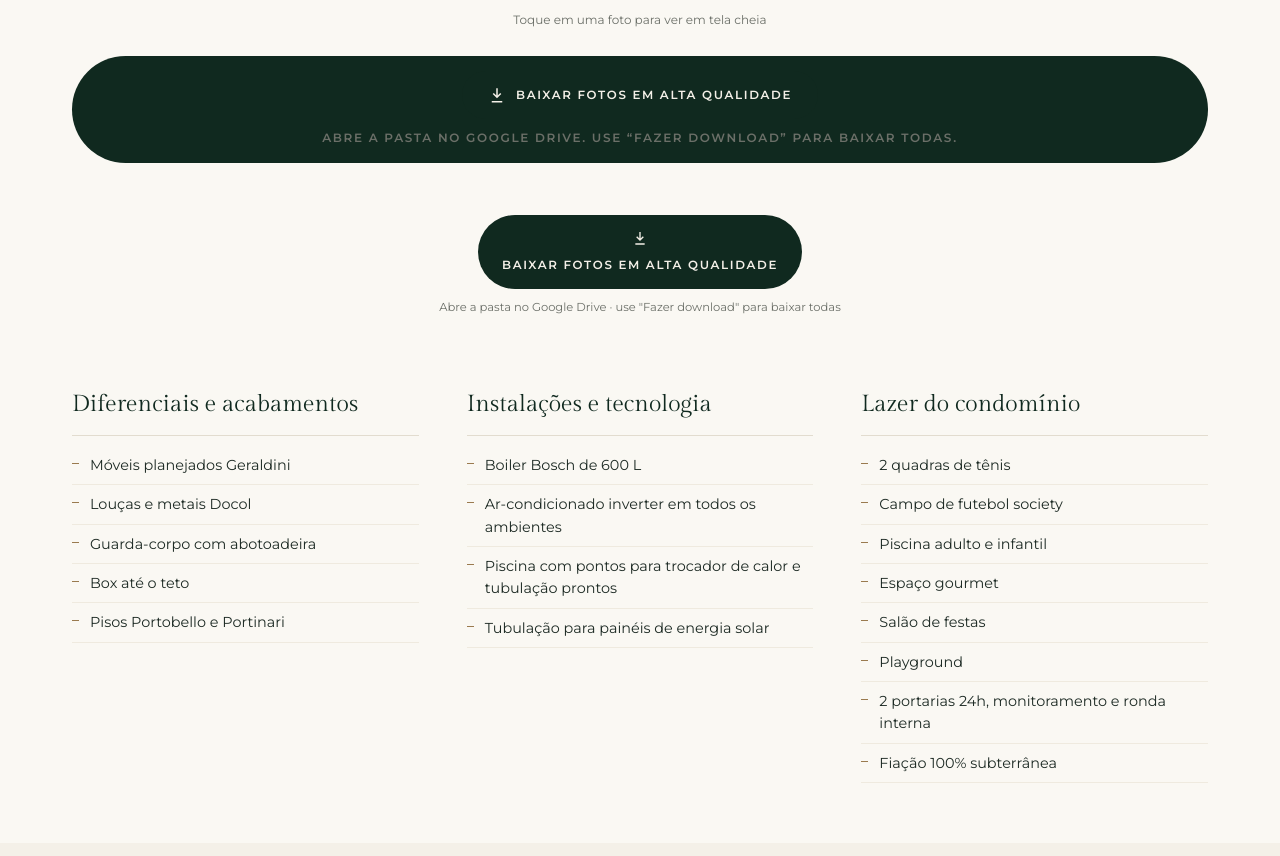
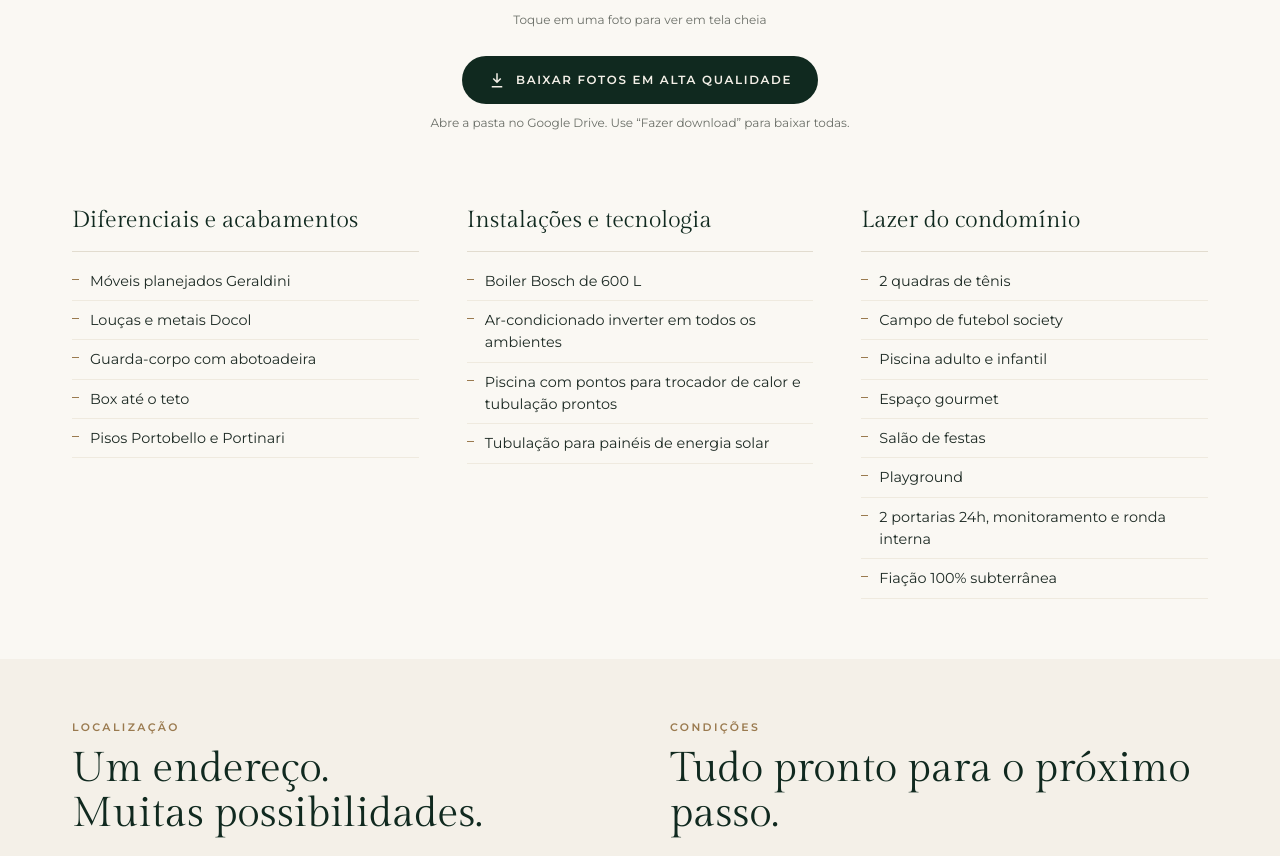
Before and after one commit to agenciaangelo/casas-indaiatuba, a plain HTML site: page corretores/dona-maria-candida/index.html in a window 1280 px wide. Shown: the part 8232-9088 px from the top of the page. Drawn offline with Linux system fonts and the light colour scheme.

Commit message:
Add files via upload

```diff
--- a/corretores/dona-maria-candida/index.html
+++ b/corretores/dona-maria-candida/index.html
@@ -82,10 +82,6 @@ img{display:block;max-width:100%}
 .ph figcaption{position:absolute;left:0;right:0;bottom:0;padding:22px 10px 8px;font-size:.68rem;color:#fff;letter-spacing:.04em;text-align:left;background:linear-gradient(transparent,rgba(0,0,0,.55));opacity:.95}
 .hint{font-size:.75rem;color:var(--muted);margin-top:14px;text-align:center}
 
-.dlwrap{display:flex;flex-direction:column;align-items:center;gap:10px;margin-top:26px;text-align:center}
-.dl{display:inline-flex;align-items:center;gap:10px;padding:15px 24px;border-radius:999px;background:var(--green);color:var(--cream);text-decoration:none;font-size:.74rem;letter-spacing:.14em;text-transform:uppercase;font-weight:600;transition:background .2s}
-.dl:hover{background:var(--green2)}
-.dlwrap span{font-size:.72rem;color:var(--muted)}
 .dl{display:flex;flex-direction:column;align-items:center;gap:10px;margin-top:26px;text-align:center}
 .dlbtn{display:inline-flex;align-items:center;gap:10px;padding:15px 26px;border-radius:999px;background:var(--green);color:var(--cream);text-decoration:none;font-weight:600;font-size:.74rem;letter-spacing:.14em;text-transform:uppercase;transition:background .2s}
 .dlbtn:hover{background:var(--green2)}
@@ -189,10 +185,6 @@ footer .brand{margin-top:34px;align-items:center}
       <svg width="18" height="18" viewBox="0 0 24 24" fill="none" stroke="currentColor" stroke-width="2"><path d="M12 3v12M7 10l5 5 5-5M5 21h14"/></svg>
       Baixar fotos em alta qualidade</a>
       <span>Abre a pasta no Google Drive. Use “Fazer download” para baixar todas.</span></div>
-    <div class="dlwrap"><a class="dl" href="https://drive.google.com/drive/folders/1W4q5UiTuBYSZu1lyEYbp2edCdXRvlcs8" target="_blank" rel="noopener">
-      <svg width="16" height="16" viewBox="0 0 24 24" fill="none" stroke="currentColor" stroke-width="2"><path d="M12 3v12M7 10l5 5 5-5M5 21h14"/></svg>
-      Baixar fotos em alta qualidade</a>
-      <span>Abre a pasta no Google Drive · use "Fazer download" para baixar todas</span></div>
   </div>
 </section>
 
```
Also changed, not shown: corretores/residencia-exclusiva/index.html (+0 -8 lines), corretores/villa-dos-pinheiros/index.html (+0 -8 lines), dona-maria-candida/index.html (+0 -8 lines), residencia-exclusiva/index.html (+0 -8 lines), villa-dos-pinheiros/index.html (+0 -8 lines).
